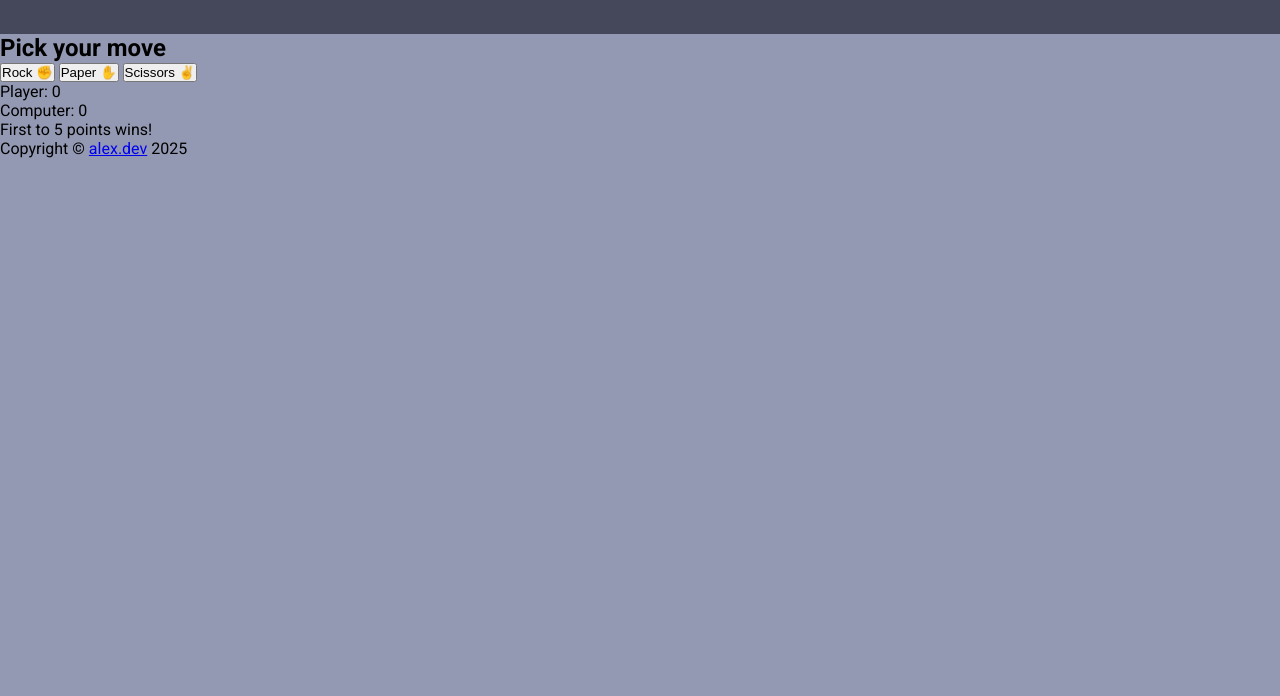
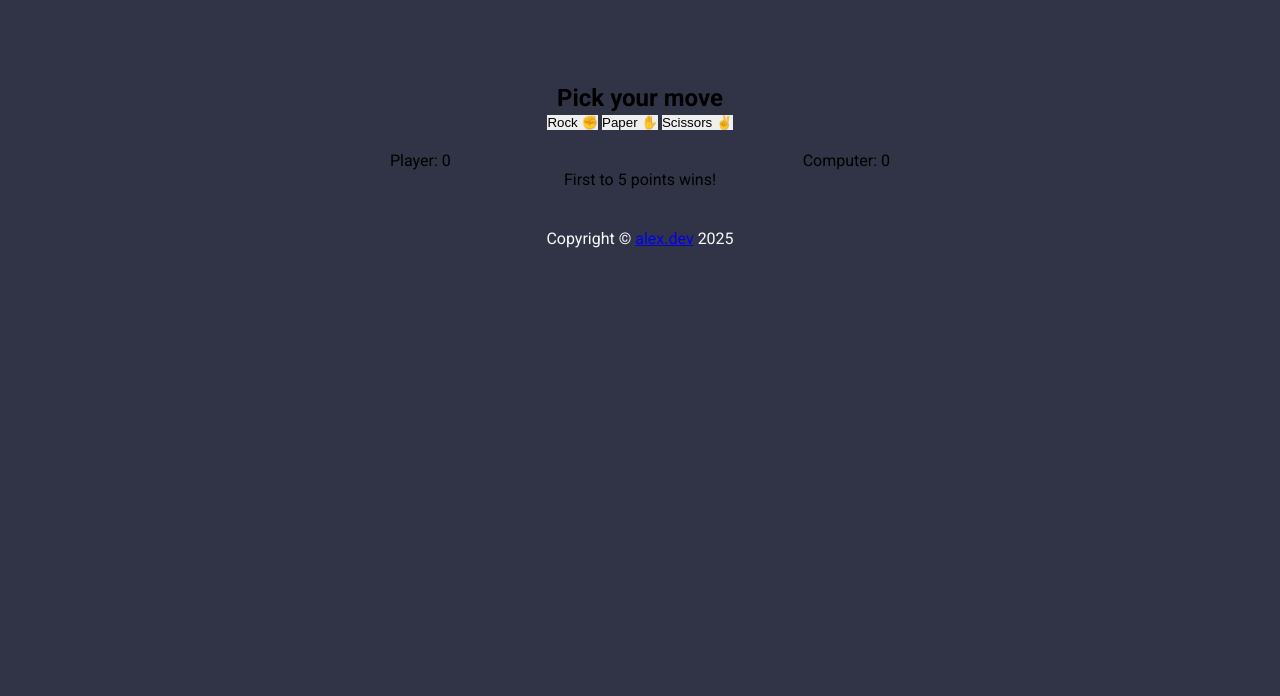
Before and after one commit to alexanderdavies-dev/Rock-Paper-Scissors-, a plain HTML site: page rockpaperscissors.html in a window 1280 px wide. Shown: the part 104-800 px from the top of the page. Drawn offline with Linux system fonts and the light colour scheme.

Commit message:
style: initial styling

```diff
--- a/style.css
+++ b/style.css
@@ -13,15 +13,48 @@ body {
     font-family: Roboto, Oxygen, Ubuntu, Cantarell, 'Open Sans', 'Helvetica Neue', sans-serif;
     display: flex;
     flex-direction: column;
-    background-color: #9399b2;
+    background-color: #303446;
+}
+
+button {
+    border: none;
+    cursor: pointer;
 }
 
 /* header */
-
 .header {
     display: flex;
     justify-content: center;
     padding: 50px 0px;
-    background-color: #45475a;
+    background-color: #303446;
     color: #89b4fa;
 }
+
+/* main */
+.main {
+    margin-top: 50px;
+    text-align: center;
+}
+
+.scoreboard {
+    margin-top: 20px;
+    display: flex;
+    flex-direction: column;
+}
+
+.scores-container {
+    display: flex;
+    align-items: center;
+    justify-content: space-between;
+    width: 100%;
+    max-width: 500px;
+    margin: 0 auto;
+}
+
+/* footer */
+.footer {
+    background-color: #303446;
+    text-align: center;
+    color:#F9FAF8;
+    padding: 40px 200px;
+}
```
